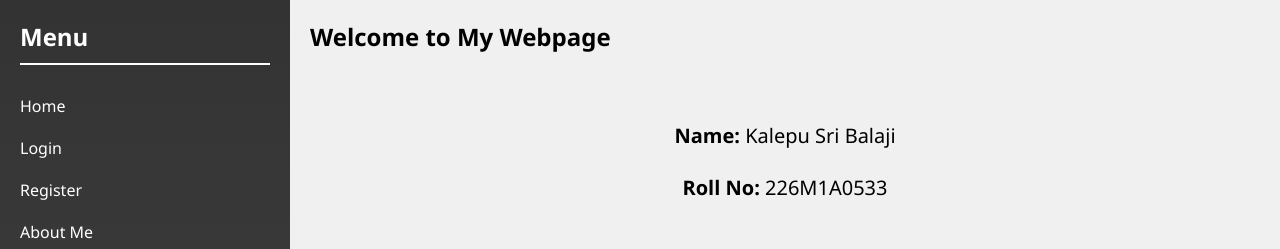
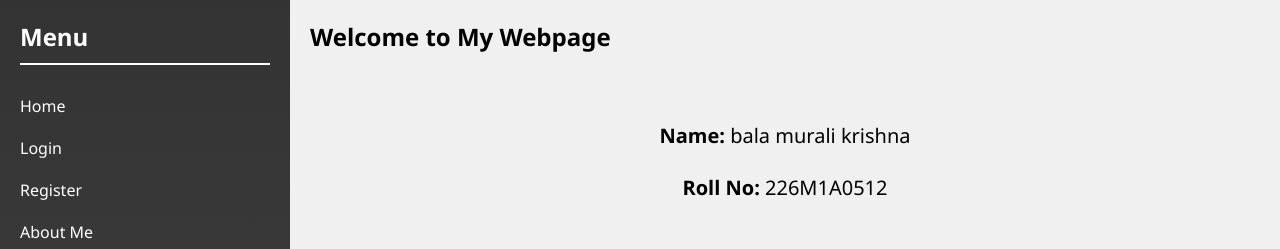
Before and after one commit to Balamuraliii/Balamuraliii-, a plain HTML site: page home.html in a window 1280 px wide. Shown: the top 249 px of the page. Drawn offline with Linux system fonts and the light colour scheme.

Commit message:
Update home.html

```diff
--- a/home.html
+++ b/home.html
@@ -96,8 +96,8 @@
     <div class="content">
         <h2>Welcome to My Webpage</h2>
         <para>
-	<p><b>Name:</b> Kalepu Sri Balaji</p>
-        <p><b>Roll No:</b> 226M1A0533</p>
+	<p><b>Name:</b> bala murali krishna</p>
+        <p><b>Roll No:</b> 226M1A0512</p>
 	</para>
         <section class="department-section">
             <h2 class="department-title">Department Information</h2>
```
